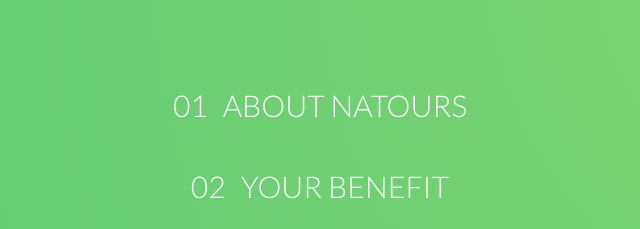
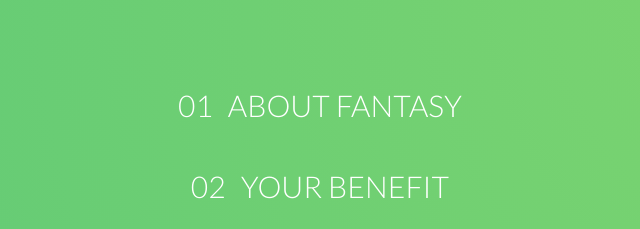
Before and after one commit to YakubuAmidu/Fantasy, a website: page index.html in a window 1280 px wide. Both pictures are taken after a click on the label 1185 px from the left and 95 px from the top of the page. Shown: the part 133-362 px from the top of the page, 320-960 px from the left. Drawn offline with nearby package versions, Linux system fonts and the light colour scheme.

Commit message:
Initial commit

```diff
--- a/index.html
+++ b/index.html
@@ -28,7 +28,7 @@
 
 		<nav class="navigation__nav">
 			<ul class="navigation__list">
-				<li class="navigation__item"><a href="#" class="navigation__link"><span>01</span>About natours</a></li>
+				<li class="navigation__item"><a href="#" class="navigation__link"><span>01</span>About Fantasy</a></li>
 				<li class="navigation__item"><a href="#" class="navigation__link"><span>02</span>Your benefit</a></li>
 				<li class="navigation__item"><a href="#" class="navigation__link"><span>03</span>Popular tours</a></li>
 				<li class="navigation__item"><a href="#" class="navigation__link"><span>04</span>Stories</a></li>
--- a/package.json
+++ b/package.json
@@ -17,9 +17,9 @@
   "author": "Yakubu",
   "license": "ISC",
   "devDependencies": {
-    "autoprefixer": "^9.7.3",
+    "autoprefixer": "^10.4.7",
     "concat": "^1.0.3",
-    "node-sass": "^4.13.0",
+    "node-sass": "^7.0.1",
     "npm-run-all": "^4.1.5"
   }
 }
```
Also changed, not shown: img/nat-7.jpg (added), 2 other files.
